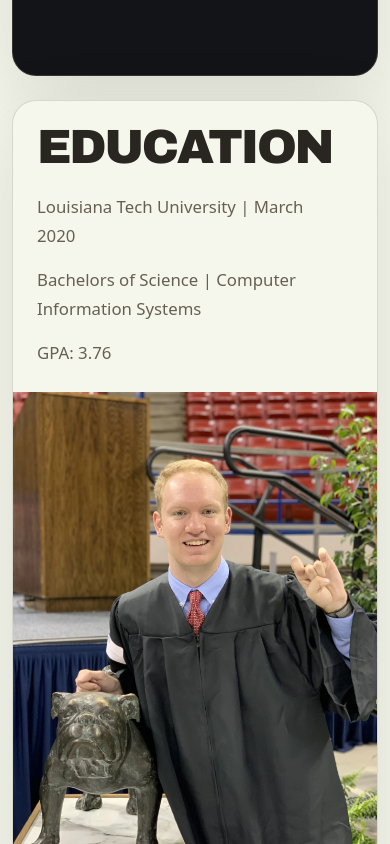
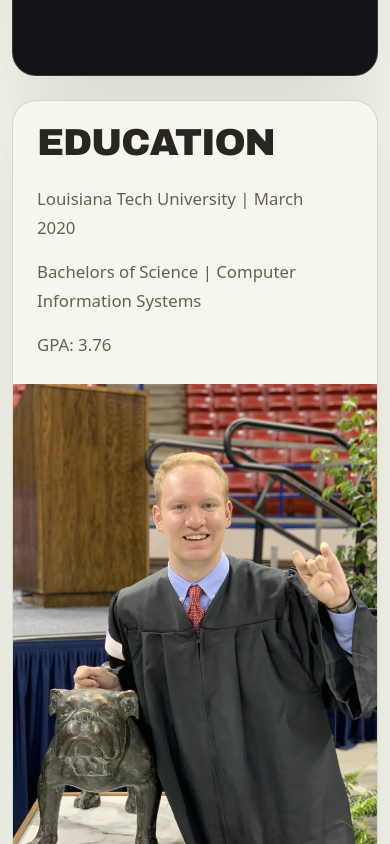
Before and after one commit to Ranger-Rick/rickbordelon.com, a Vue app: page / in a window 390 px wide. Shown: the part 1600-2444 px from the top of the page. Built offline with nearby package versions, Linux system fonts and the light colour scheme.

Commit message:
Fixed sizing and styling on mobile devices

```diff
--- a/src/assets/main.css
+++ b/src/assets/main.css
@@ -111,17 +111,9 @@ body {
   font-family: 'Arial Black', 'Helvetica Neue', sans-serif;
   font-size: clamp(4rem, 18vw, 9rem);
   font-weight: 900;
-  line-height: 0.88;
+  line-height: 0.9;
   letter-spacing: -0.06em;
   text-transform: uppercase;
-}
-
-@media (max-width: 960px) {
-  .hero-title {
-    font-size: clamp(3.2rem, 10vw, 5.5rem);
-    line-height: 0.9;
-    letter-spacing: -0.045em;
-  }
 }
 
 .content-card {
@@ -176,6 +168,11 @@ body {
   align-self: center;
   width: 100%;
   max-width: none;
+}
+
+.image-section-copy .section-title {
+  font-size: clamp(2.75rem, 6.5vw, 5.25rem);
+  line-height: 0.96;
 }
 
 .image-section-media {
@@ -259,6 +256,48 @@ body {
   color: var(--theme-muted-inverse);
 }
 
+@media (max-width: 960px) {
+  .hero-title {
+    font-size: clamp(3.2rem, 10vw, 5.5rem);
+    line-height: 0.94;
+    letter-spacing: -0.045em;
+  }
+
+  .section-copy {
+    width: min(100% - 2rem, 52rem);
+    padding: clamp(1.75rem, 3.5vw, 2.5rem);
+  }
+
+  .section-title {
+    font-size: clamp(3.25rem, 9vw, 5.25rem);
+    line-height: 0.96;
+    letter-spacing: -0.04em;
+  }
+
+  .image-section-copy .section-title {
+    font-size: clamp(3rem, 8.5vw, 4.75rem);
+  }
+
+  .image-section-card,
+  .image-section-card--right {
+    grid-template-columns: 1fr;
+    grid-template-rows: auto minmax(18rem, 1fr);
+  }
+
+  .image-section-card--right .image-section-copy,
+  .image-section-card--right .image-section-media {
+    order: initial;
+  }
+
+  .image-section-media {
+    min-height: 18rem;
+  }
+
+  .image-section-media__image {
+    min-height: 100%;
+  }
+}
+
 @media (max-width: 640px) {
   .section-shell {
     padding: 0.75rem;
@@ -281,6 +320,16 @@ body {
     font-size: clamp(1.85rem, 10.5vw, 3.1rem);
     line-height: 0.96;
     letter-spacing: -0.025em;
+  }
+
+  .section-title {
+    font-size: clamp(2.35rem, 9.5vw, 2.8rem);
+    line-height: 0.98;
+    letter-spacing: -0.03em;
+  }
+
+  .image-section-copy .section-title {
+    font-size: clamp(2.35rem, 9.5vw, 2.8rem);
   }
 
   .content-card {
```
Also changed, not shown: 1 other file (tests, documents, lock files or other folders).
